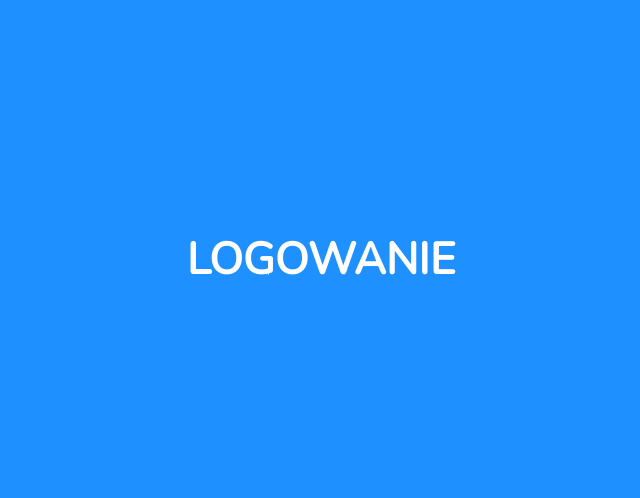
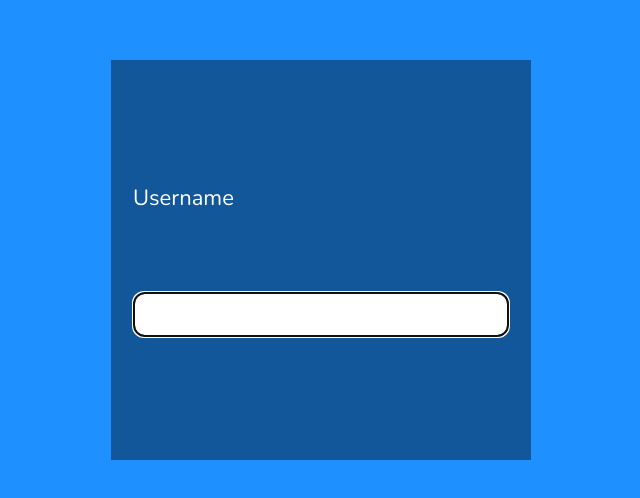
Before and after one commit to mb-dir/react-auth-fe, a React (Create React App) app: page / in a window 1280 px wide. Shown: the part 140-638 px from the top of the page, without its empty margins (319-959 px from the left). Built offline with nearby package versions, Linux system fonts and the light colour scheme.

Commit message:
Username input

```diff
--- a/package.json
+++ b/package.json
@@ -9,6 +9,7 @@
     "@testing-library/jest-dom": "^5.16.5",
     "@testing-library/react": "^13.4.0",
     "@testing-library/user-event": "^13.5.0",
+    "clsx": "^1.2.1",
     "react": "^18.2.0",
     "react-dom": "^18.2.0",
     "react-scripts": "5.0.1",
--- a/src/components/Register/Register.js
+++ b/src/components/Register/Register.js
@@ -1,13 +1,56 @@
+import clsx from "clsx";
 import {
   faCheck,
   faTimes,
   faInfoCircle,
 } from "@fortawesome/free-solid-svg-icons";
 import { FontAwesomeIcon } from "@fortawesome/react-fontawesome";
-
-const USER_REGEX = /^[A-z][A-z0-9-_]{3,23}$/;
-const PWD_REGEX = /^(?=.*[a-z])(?=.*[A-Z])(?=.*[0-9])(?=.*[!@#$%]).{8,24}$/;
+import { useState, useRef, useEffect } from "react";
 
 export const Register = () => {
-  return <h1>LOGOWANIE</h1>;
+  const USER_REGEX = /^[A-z][A-z0-9-_]{3,23}$/;
+  const PWD_REGEX = /^(?=.*[a-z])(?=.*[A-Z])(?=.*[0-9])(?=.*[!@#$%]).{8,24}$/;
+
+  const [ username, setUsername ] = useState("");
+  const [ isValidUsername, setIsValidUsername ] = useState(false);
+
+  const usernameRef = useRef(null);
+
+  useEffect(() => {
+    usernameRef.current.focus();
+  }, []);
+
+  useEffect(
+    () => {
+      setIsValidUsername(USER_REGEX.test(username));
+    },
+    [ USER_REGEX, username ]
+  );
+
+  return (
+    <section>
+      <form>
+        <label htmlFor="username">
+          Username
+          <FontAwesomeIcon
+            icon={faCheck}
+            className={clsx(isValidUsername ? "valid" : "hide")}
+          />
+          <FontAwesomeIcon
+            icon={faTimes}
+            className={clsx(isValidUsername || !username ? "hide" : "invalid")}
+          />
+        </label>
+        <input
+          id="username"
+          value={username}
+          onChange={({ target }) => setUsername(target.value)}
+          required
+          autoComplete="off"
+          ref={usernameRef}
+          type="text"
+        />
+      </form>
+    </section>
+  );
 };
```
Also changed, not shown: 1 other file (tests, documents, lock files or other folders).
